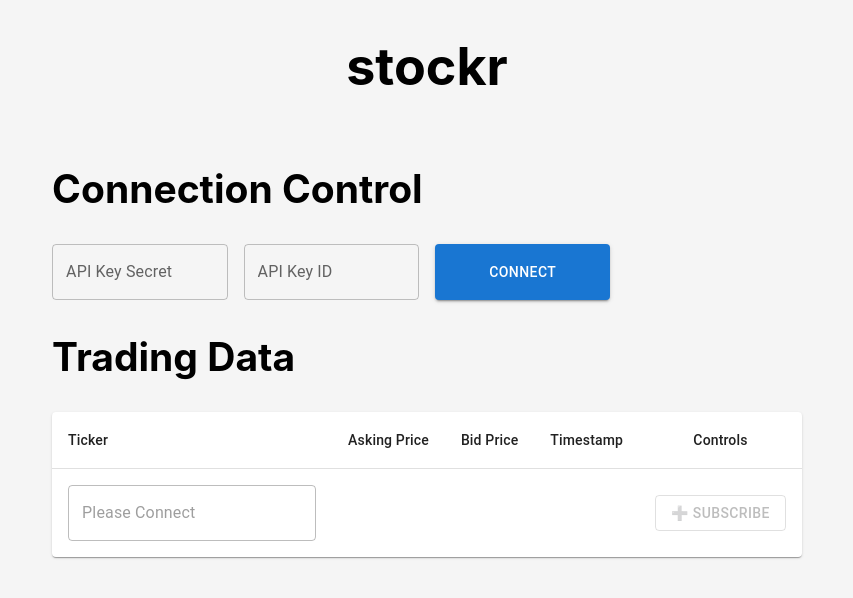
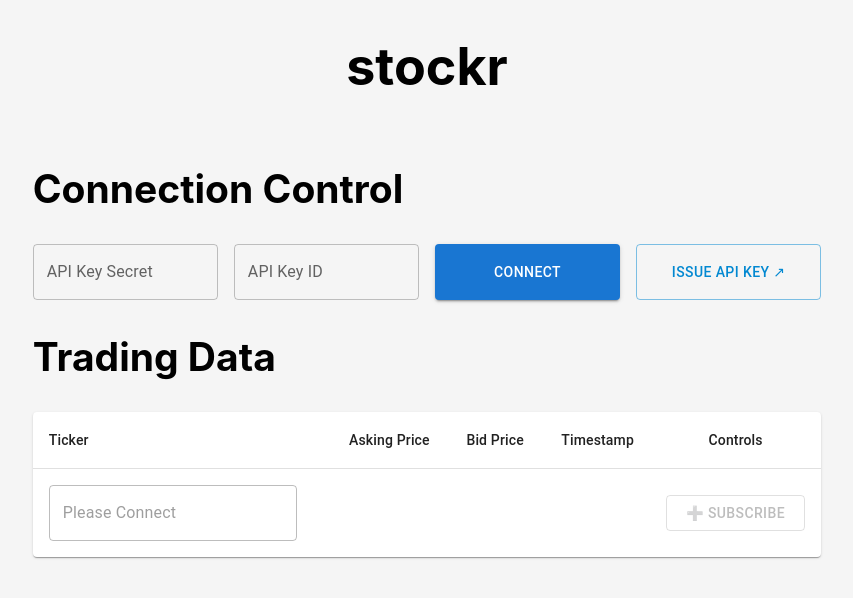
Before and after one commit to soof-golan/stockr, a React (Vite) app: page / in a window 1280 px wide. Shown: the top 598 px of the page, without its empty margins (213-1066 px from the left). Built offline with nearby package versions, Linux system fonts and the light colour scheme.

Commit message:
Add link to issuing an API key

```diff
--- a/src/ConnectionControl/ConnectionControl.tsx
+++ b/src/ConnectionControl/ConnectionControl.tsx
@@ -12,7 +12,6 @@ export function ConnectionControl({gridXs}: { gridXs: number }) {
   const [keyId, setKeyId] = useState(storage?.keyId ?? '');
   const [connected, setConnectedStatus] = useState<boolean>(socketController.connected());
   const [connecting, setConnectingStatus] = useState<boolean>(socketController.connecting());
-
 
   useEffect(() => {
     const connectionStatusErrorHandler = () => {
@@ -44,7 +43,7 @@ export function ConnectionControl({gridXs}: { gridXs: number }) {
     socketController.connect({keyId, secret});
   };
 
-  return <Grid container spacing={2} columns={9}>
+  return <Grid container spacing={2} columns={12}>
     <Grid container item spacing={2}>
       <Grid item xs={gridXs}>
         <TextField
@@ -79,6 +78,19 @@ export function ConnectionControl({gridXs}: { gridXs: number }) {
           {connected ? 'Live ⚡' : connecting ? "" : 'Connect'}
         </Button>
       </Grid>
+      <Grid item xs={gridXs}>
+        <Button
+          className='button-stockr'
+          variant={'outlined'}
+          color={'info'}
+          fullWidth
+          href={'https://alpaca.markets'}
+          rel="noopener noreferrer"
+          target={"_blank"}
+          onClick={() => connect()}>
+          Issue API Key ↗
+        </Button>
+      </Grid>
     </Grid>
   </Grid>
 }
```
